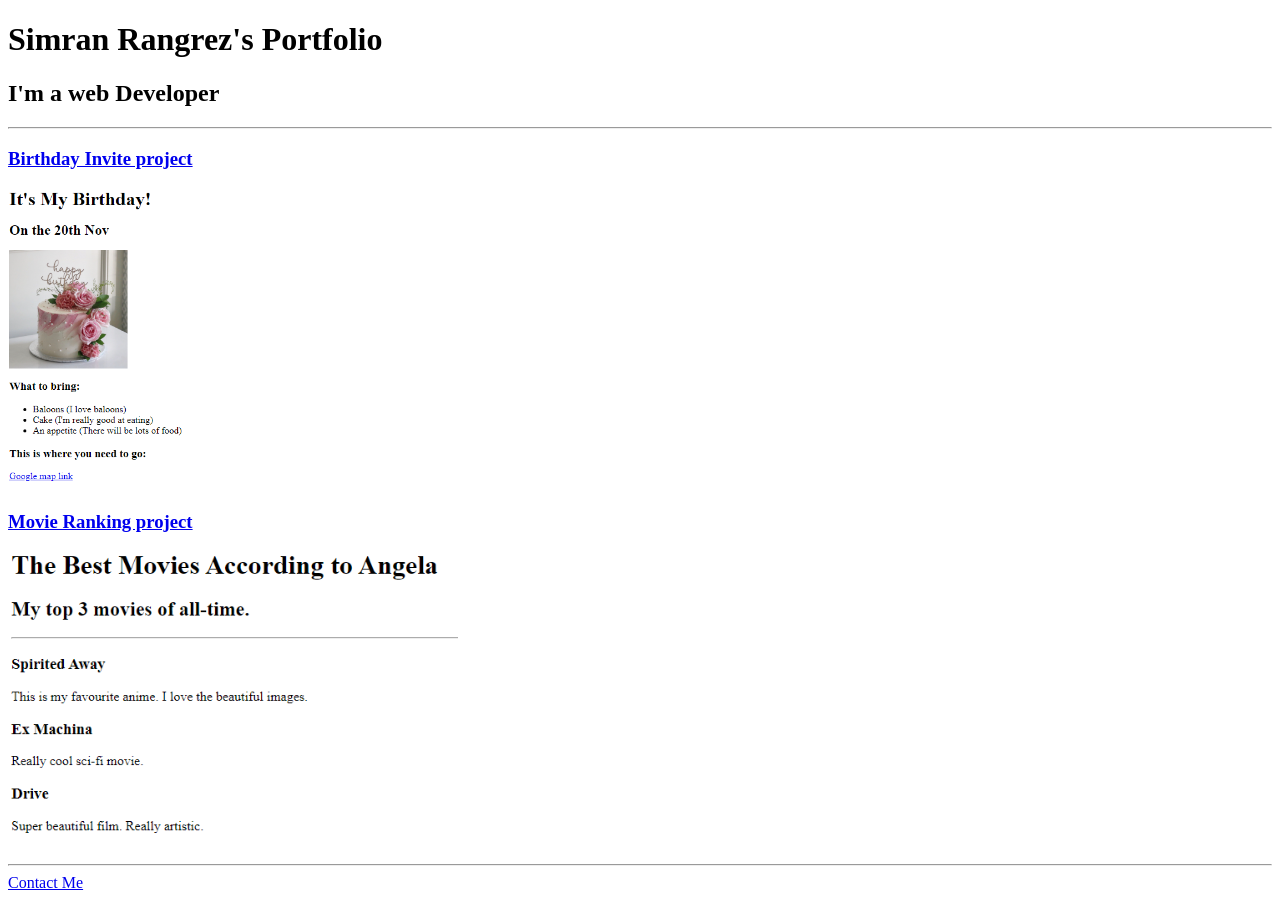
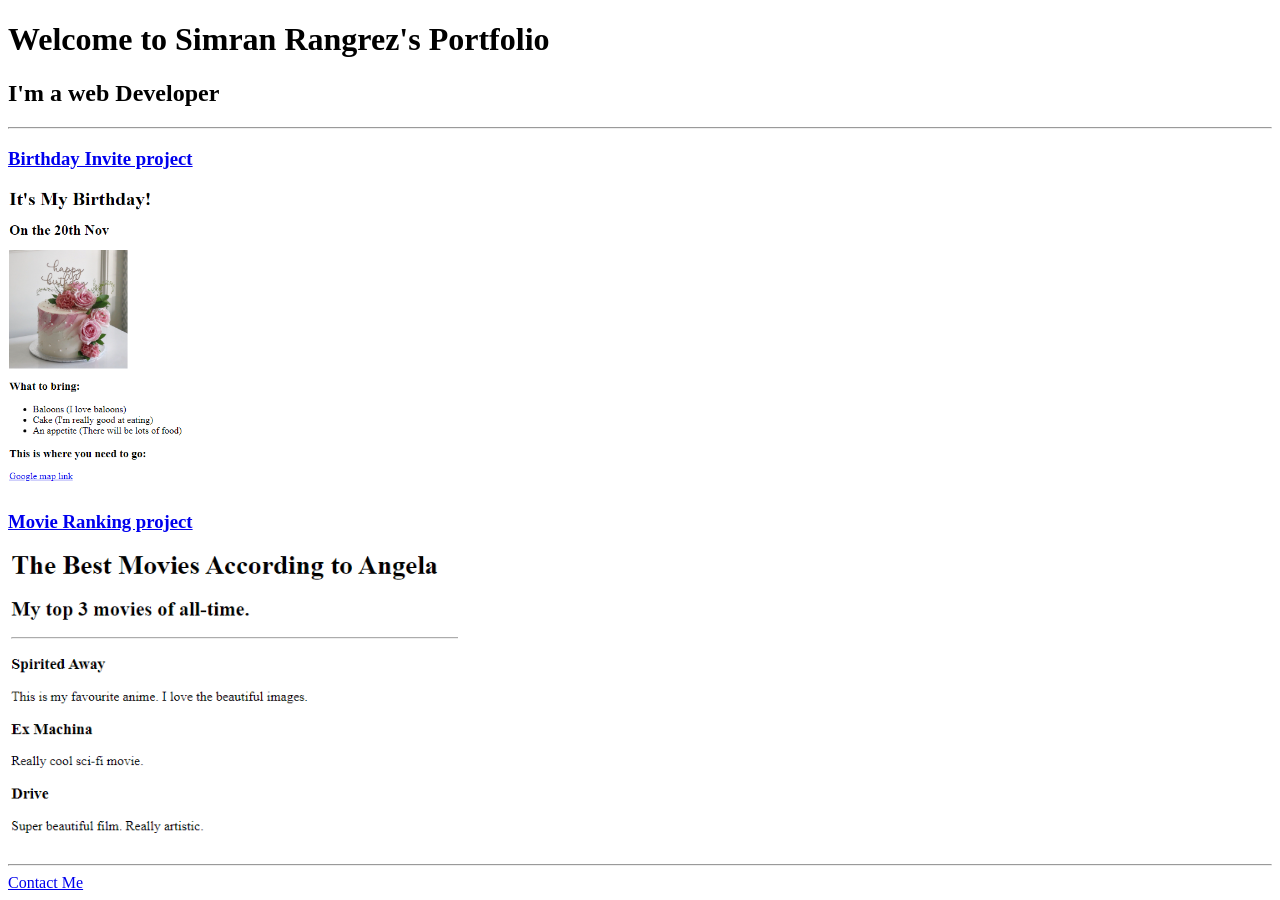
Before and after one commit to SimranRangrez/html-Portfolio, a plain HTML site: page index.html in a window 1280 px wide. Drawn offline with Linux system fonts and the light colour scheme.

Commit message:
change code in line 21

```diff
--- a/index.html
+++ b/index.html
@@ -18,7 +18,7 @@ https://developer.mozilla.org/en-US/docs/Web/HTML/Element/img#attr-height -->
 <html lang="en">
  <head>
   <meta charset=""UTF-8>
-  <h1><tittle>Simran Rangrez's Portfolio</tittle></h1>
+  <h1><tittle> Welcome to Simran Rangrez's Portfolio</tittle></h1>
  </head>
 
 
```
